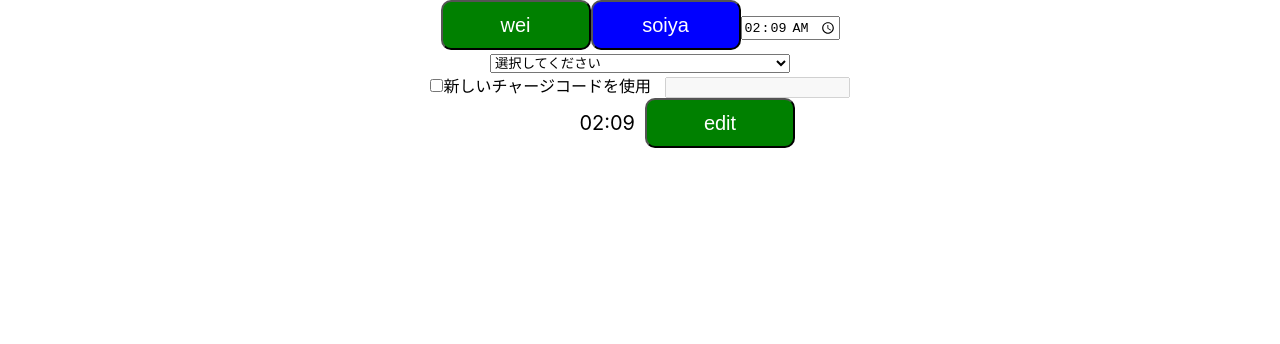
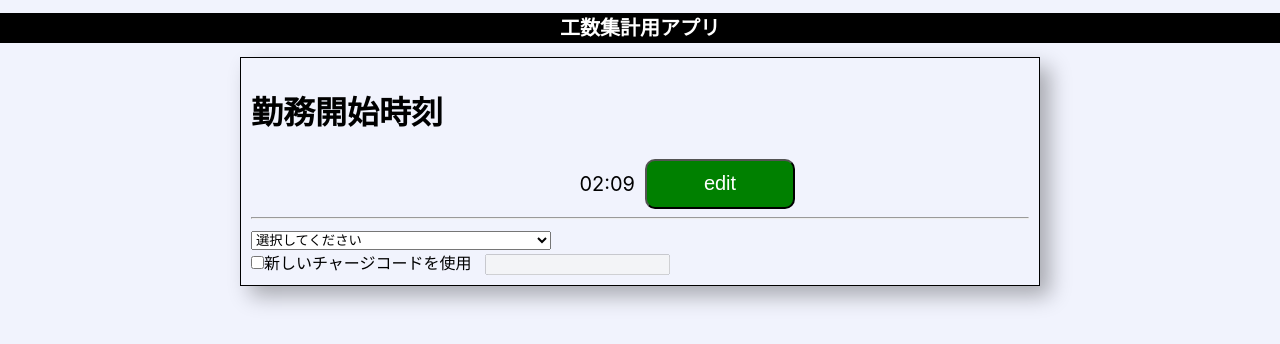
Before and after one commit to yoshida16729438/time_recorder, a React (Create React App) app: page / in a window 1280 px wide. Shown: the top 344 px of the page. Built offline with nearby package versions, Linux system fonts and the light colour scheme.

Commit message:
全体レイアウト追加 新規コード追加できる準備（変えるかも）

```diff
--- a/src/App.css
+++ /dev/null
@@ -1,38 +0,0 @@
-.App {
-  text-align: center;
-}
-
-.App-logo {
-  height: 40vmin;
-  pointer-events: none;
-}
-
-@media (prefers-reduced-motion: no-preference) {
-  .App-logo {
-    animation: App-logo-spin infinite 20s linear;
-  }
-}
-
-.App-header {
-  background-color: #282c34;
-  min-height: 100vh;
-  display: flex;
-  flex-direction: column;
-  align-items: center;
-  justify-content: center;
-  font-size: calc(10px + 2vmin);
-  color: white;
-}
-
-.App-link {
-  color: #61dafb;
-}
-
-@keyframes App-logo-spin {
-  from {
-    transform: rotate(0deg);
-  }
-  to {
-    transform: rotate(360deg);
-  }
-}
--- a/src/App.tsx
+++ b/src/App.tsx
@@ -1,15 +1,9 @@
-import "./App.css";
-import { CodeContextProvider } from "./providers/CodeProvider";
-import { EditingProvider } from "./providers/EditStatusProvider";
+
 import Main from "./components/pages/Main";
 
 function App() {
   return (
-    <CodeContextProvider>
-      <EditingProvider>
-        <Main />
-      </EditingProvider>
-    </CodeContextProvider>
+    <Main />
   );
 }
 
--- a/src/components/atoms/select/SelectCode.tsx
+++ b/src/components/atoms/select/SelectCode.tsx
@@ -18,7 +18,7 @@ const SelectCode: React.FC<{
     >
       <option value="">選択してください</option>
       {codes.map((code) => (
-        <option value={code}>{code}</option>
+        <option value={code} key={code}>{code}</option>
       ))}
     </select>
   );
--- a/src/components/molecules/CodeCtl.tsx
+++ b/src/components/molecules/CodeCtl.tsx
@@ -1,11 +1,12 @@
-import React, { useState } from "react";
+import React, { RefObject, useState } from "react";
 import SelectCode from "../atoms/select/SelectCode";
 
 const CodeCtl: React.FC<{
   value: string;
   setValue: React.Dispatch<React.SetStateAction<string>>;
+  newCodeElement: RefObject<HTMLInputElement>;
 }> = (props) => {
-  const [useNewCode, setDisabled] = useState(false);
+  const [useNewCode, setUseNewCode] = useState(false);
   return (
     <div>
       <div>
@@ -18,7 +19,7 @@ const CodeCtl: React.FC<{
       <label>
         <input
           type="checkbox"
-          onChange={(e) => setDisabled(e.target.checked)}
+          onChange={(e) => setUseNewCode(e.target.checked)}
         />
         新しいチャージコードを使用&nbsp;&nbsp;&nbsp;
       </label>
@@ -27,6 +28,7 @@ const CodeCtl: React.FC<{
         minLength={1}
         title="新規チャージコード"
         disabled={!useNewCode}
+        ref={props.newCodeElement}
       />
     </div>
   );
--- /dev/null
+++ b/src/components/organisms/WorkStartTimeOrgan.tsx
@@ -0,0 +1,22 @@
+import { Dispatch, FC, SetStateAction } from "react";
+import { time } from "../../utils/timeUtil";
+import WorkStartTime from "../molecules/WorkStartTime";
+
+const WorkStartTimeOrgan: FC<{
+  workStartTime: time;
+  setWorkStartTime: Dispatch<SetStateAction<time>>;
+}> = (props) => {
+  return (
+    <>
+      <h1>勤務開始時刻</h1>
+      <div>
+        <WorkStartTime
+          value={props.workStartTime}
+          setValue={props.setWorkStartTime}
+        />
+      </div>
+    </>
+  );
+};
+
+export default WorkStartTimeOrgan;
--- a/src/components/pages/Main.tsx
+++ b/src/components/pages/Main.tsx
@@ -1,28 +1,36 @@
-import { FC, useState } from "react";
+import { FC, useRef, useState } from "react";
 
-import TimeCtl from "../atoms/time/TimeCtl";
-import NormalButton from "../atoms/button/NormalButton";
-import SecondaryButton from "../atoms/button/SecondaryButton";
+import { CodeContextProvider } from "../../providers/CodeProvider";
+import { EditingProvider } from "../../providers/EditStatusProvider";
 import { time } from "../../utils/timeUtil";
 import CodeCtl from "../molecules/CodeCtl";
-import WorkStartTime from "../molecules/WorkStartTime";
+import Header from "../templates/Header";
+import WorkStartTimeOrgan from "../organisms/WorkStartTimeOrgan";
+import Container from "../templates/Container";
 
 const Main: FC = () => {
-  const [curtime, setCurTime] = useState(time.getCurrent());
-  const min = time.fromString("06:00");
-  const max = time.fromString("15:00");
+  const [startTime, setStartTime] = useState(time.getCurrent());
   const [code, setCode] = useState("");
+  const newCodeElement = useRef<HTMLInputElement>(null);
 
   return (
-    <div className="App">
-      <NormalButton onClick={() => alert("click")}>wei</NormalButton>
-      <SecondaryButton onClick={() => alert("secondary")}>
-        soiya
-      </SecondaryButton>
-      <TimeCtl min={min} max={max} value={curtime} onChange={setCurTime} />
-      <CodeCtl value={code} setValue={setCode} />
-      <WorkStartTime value={curtime} setValue={setCurTime} />
-    </div>
+    <CodeContextProvider>
+      <EditingProvider>
+        <Header />
+        <Container>
+          <WorkStartTimeOrgan
+            workStartTime={startTime}
+            setWorkStartTime={setStartTime}
+          />
+          <hr />
+          <CodeCtl
+            value={code}
+            setValue={setCode}
+            newCodeElement={newCodeElement}
+          />
+        </Container>
+      </EditingProvider>
+    </CodeContextProvider>
   );
 };
 
--- /dev/null
+++ b/src/components/templates/Container.css
@@ -0,0 +1,8 @@
+.container {
+  max-width: 800px;
+  margin: auto;
+  margin-bottom: 20px;
+  padding: 10px 10px 10px 10px;
+  border: 1px solid black;
+  box-shadow: 10px 10px 20px rgba(0, 0, 0, 0.3);
+}
--- /dev/null
+++ b/src/components/templates/Container.tsx
@@ -0,0 +1,8 @@
+import { FC, ReactNode } from "react";
+import "./Container.css";
+
+const Container: FC<{ children: ReactNode }> = (props) => {
+  return <div className="container">{props.children}</div>;
+};
+
+export default Container;
--- /dev/null
+++ b/src/components/templates/Header.css
@@ -0,0 +1,6 @@
+header h1{
+    text-align: center;
+    font-size: 20px;
+    background-color: black;
+    color: white;
+}
--- /dev/null
+++ b/src/components/templates/Header.tsx
@@ -0,0 +1,11 @@
+import "./Header.css";
+
+const Header = () => {
+  return (
+    <header>
+      <h1>工数集計用アプリ</h1>
+    </header>
+  );
+};
+
+export default Header;
--- a/src/index.css
+++ b/src/index.css
@@ -1,13 +1,6 @@
 body {
-  margin: 0;
-  font-family: -apple-system, BlinkMacSystemFont, 'Segoe UI', 'Roboto', 'Oxygen',
-    'Ubuntu', 'Cantarell', 'Fira Sans', 'Droid Sans', 'Helvetica Neue',
+  font-family: -apple-system, BlinkMacSystemFont, "Segoe UI", "Roboto", "Oxygen",
+    "Ubuntu", "Cantarell", "Fira Sans", "Droid Sans", "Helvetica Neue",
     sans-serif;
-  -webkit-font-smoothing: antialiased;
-  -moz-osx-font-smoothing: grayscale;
+  background-color: rgba(26, 55, 229, 0.06);
 }
-
-code {
-  font-family: source-code-pro, Menlo, Monaco, Consolas, 'Courier New',
-    monospace;
-}
```
